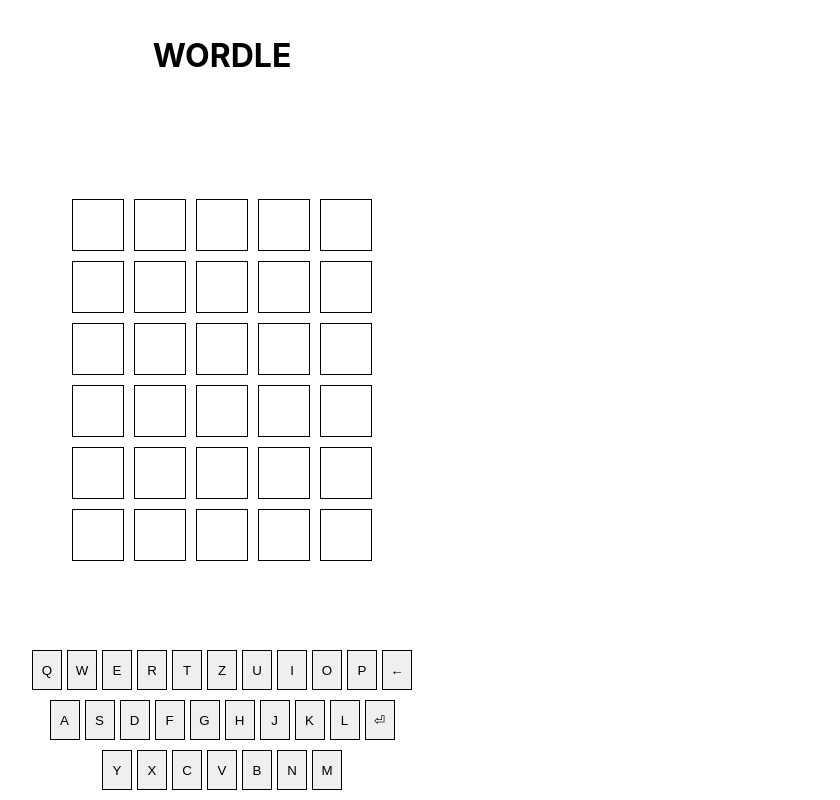
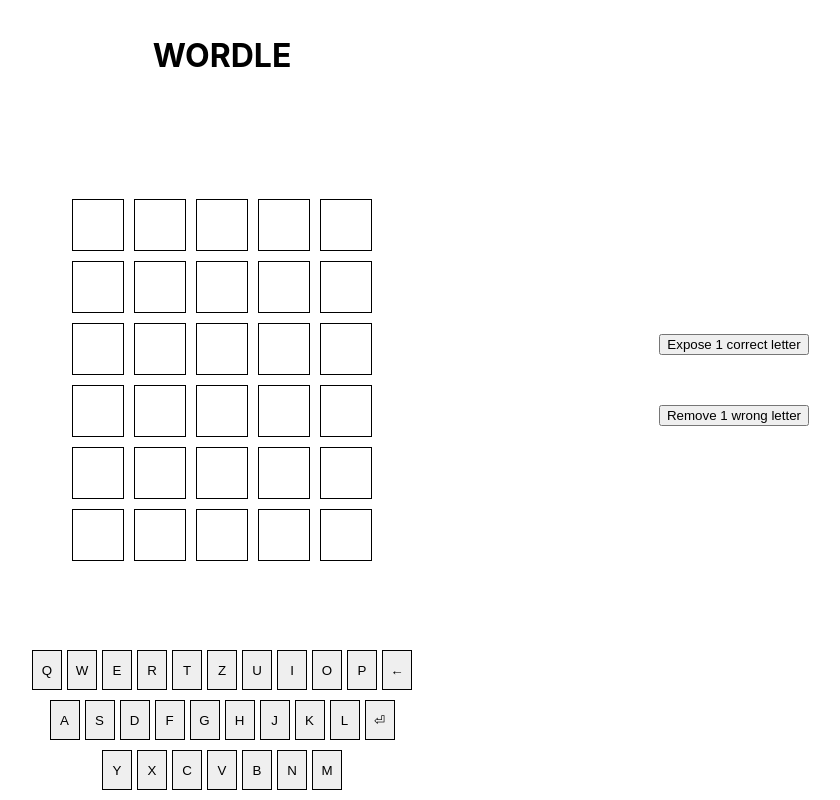
Before and after one commit to MarinKukucka/Wordle, a React (Create React App) app: page / in a window 1280 px wide. Shown: the whole page, without its empty margins (418-1258 px from the left). Built offline with nearby package versions, Linux system fonts and the light colour scheme.

Commit message:
add removing wrong letter from keyboard hint

```diff
--- a/src/App.css
+++ b/src/App.css
@@ -4,3 +4,13 @@
     height: 100vh;
     width: 100vw;
 }
+
+.board-container {
+    display: flex;
+    justify-content: space-between;
+    height: 100%;
+}
+
+.spacer {
+    width: 20%;
+}
--- a/src/App.tsx
+++ b/src/App.tsx
@@ -5,12 +5,14 @@
 import {
     BACKSPACE_KEYS,
     ENTER_KEYS,
+    keyboard,
     NUMBER_OF_GUESSES,
 } from "./config/constants";
 import Board from "./components/Board/Board";
 import Header from "./components/Header/Header";
 import GameOver from "./components/GameOver/GameOver";
 import Keyboard from "./components/Keyboard/Keyboard";
+import Hints from "./components/Hints/Hints";
 
 function App() {
     const [words, setWords] = useState<string[]>([]);
@@ -25,6 +27,8 @@
     const [wrongLetters, setWrongLetters] = useState<Set<string>>(
         new Set<string>()
     );
+    const [isExposeUsed, setIsExposeUsed] = useState(false);
+    const [isRemoveUsed, setIsRemoveUsed] = useState(false);
 
     useEffect(() => {
         setWords(language === "English" ? EnglishWords : CroatianWords);
@@ -122,6 +126,27 @@
         setWrongLetters((prev) => new Set<string>([...prev, letter]));
     }, []);
 
+    const handleRemoveWrongLetterFromKeyboard = useCallback(() => {
+        const availaibleLetters = keyboard
+            .flat()
+            .filter(
+                (key) =>
+                    key !== "←" &&
+                    key !== "⏎" &&
+                    !wrongLetters.has(key) &&
+                    !solution.includes(key)
+            );
+
+        const letterToRemove =
+            availaibleLetters[
+                Math.floor(Math.random() * availaibleLetters.length)
+            ];
+
+        setWrongLetters((prev) => new Set<string>([...prev, letterToRemove]));
+
+        setIsRemoveUsed(true);
+    }, [solution, wrongLetters]);
+
     return (
         <div className="container">
             {isGameOver ? (
@@ -133,12 +158,24 @@
             ) : (
                 <>
                     <Header handleChangeLanguage={handleChangeLanguage} />
+                    <div className="board-container">
+                        <div className="spacer" />
                         <Board
                             guesses={guesses}
                             currentGuess={currentGuess}
                             solution={solution}
                             addWrongLetter={handleAddWrongLetter}
                         />
+                        <div className="spacer">
+                            <Hints
+                                isExposeUsed={isExposeUsed}
+                                isRemoveUsed={isRemoveUsed}
+                                handleRemoveWrongLetterFromKeyboard={
+                                    handleRemoveWrongLetterFromKeyboard
+                                }
+                            />
+                        </div>
+                    </div>
                     <Keyboard
                         wrongLetters={wrongLetters}
                         handleUserKeyPress={handleUserKeyPress}
--- /dev/null
+++ b/src/components/Hints/Hints.module.css
@@ -0,0 +1,8 @@
+.hintButtonContainer {
+    display: flex;
+    justify-content: center;
+    align-items: center;
+    flex-direction: column;
+    height: 100%;
+    gap: 50px;
+}
--- /dev/null
+++ b/src/components/Hints/Hints.tsx
@@ -0,0 +1,27 @@
+import styles from "./Hints.module.css";
+
+interface Props {
+    isExposeUsed: boolean;
+    isRemoveUsed: boolean;
+    handleRemoveWrongLetterFromKeyboard: () => void;
+}
+
+function Hints({
+    isExposeUsed,
+    isRemoveUsed,
+    handleRemoveWrongLetterFromKeyboard,
+}: Props) {
+    return (
+        <div className={styles.hintButtonContainer}>
+            <button hidden={isExposeUsed}>Expose 1 correct letter</button>
+            <button
+                onClick={handleRemoveWrongLetterFromKeyboard}
+                hidden={isRemoveUsed}
+            >
+                Remove 1 wrong letter
+            </button>
+        </div>
+    );
+}
+
+export default Hints;
```
Lines whose indentation alone changed are shown as unchanged.
